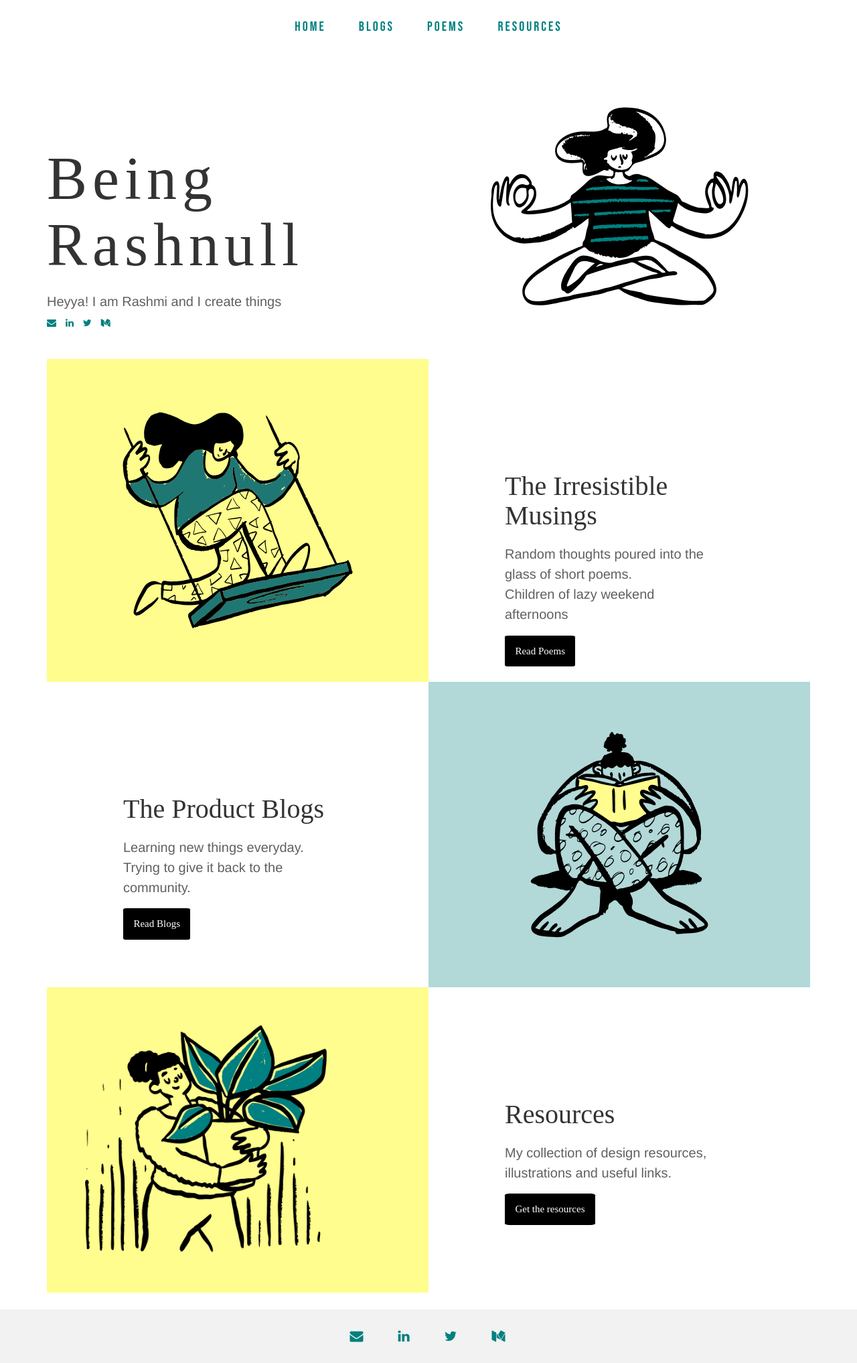
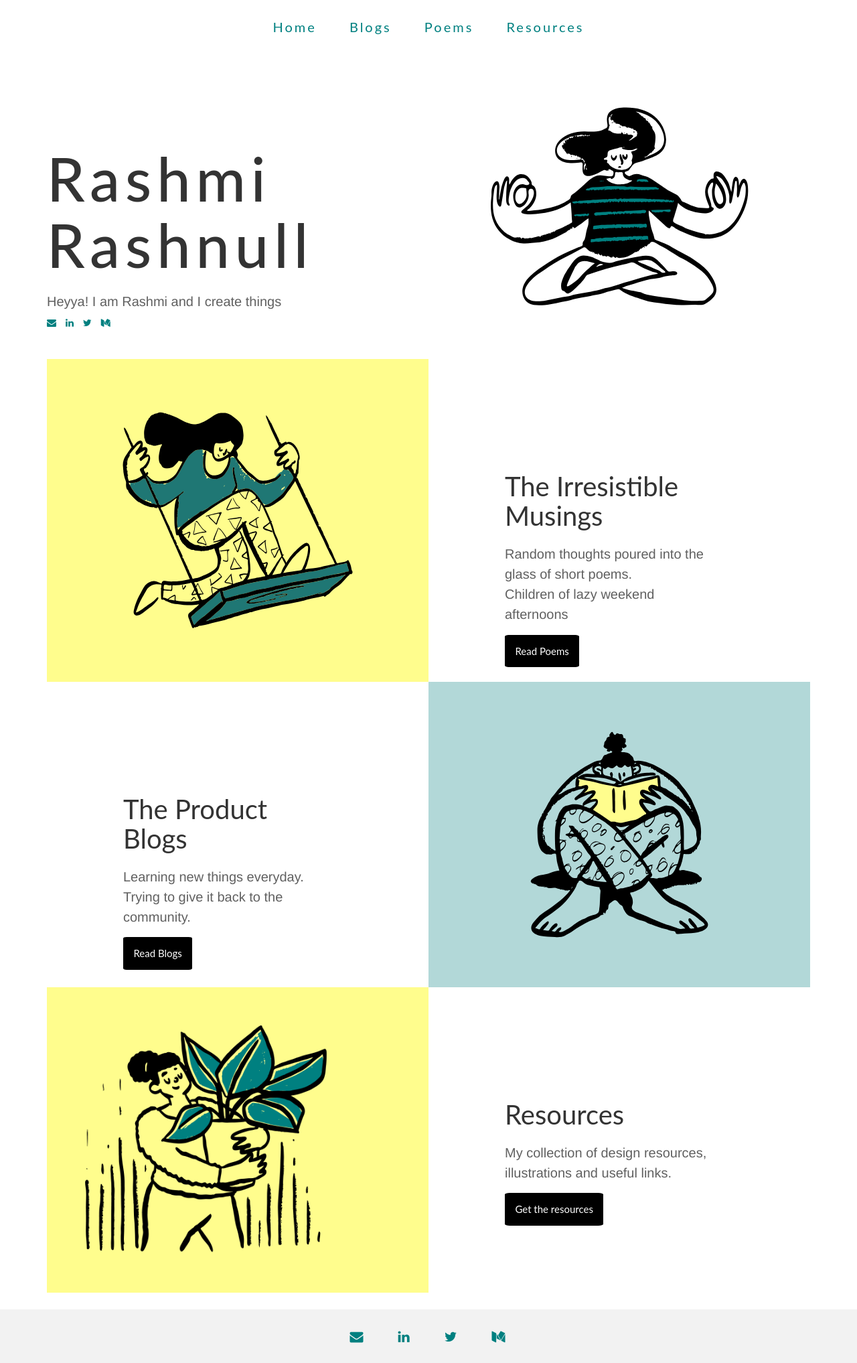
Before and after one commit to Rashmihere/Rashmihere.github.io, a Jekyll site: the page index.html, which Jekyll copies as it is, in a window 1280 px wide. Shown: the whole page at 67% size. Built offline with Jekyll 4.4.1, drawn with Linux system fonts in a browser that asks for light colours; some web fonts are replaced.

Commit message:
Font Change

```diff
--- a/index.html
+++ b/index.html
@@ -58,7 +58,7 @@
 
           <div class ="text-section" style = "padding-left: 0">
               <div class = "title-box" >
-              <h1 class = "site-title" style="letter-spacing: 8px;" > Being </h1>
+              <h1 class = "site-title" style="letter-spacing: 8px;" > Rashmi  </h1>
               <h1 class = "site-title"  style="letter-spacing: 8px;"> Rashnull </h1>
 
               <h3 class = "text"> Heyya! I am Rashmi and I create things </h3>
--- a/main.css
+++ b/main.css
@@ -1,7 +1,7 @@
 
 
 /** Basic styling */
-body { font-family: 'Solway', 'serif'; color: black; background-color: #fdfdfd; -webkit-text-size-adjust: 100%; -webkit-font-feature-settings: "kern" 1; -moz-font-feature-settings: "kern" 1; -o-font-feature-settings: "kern" 1; font-feature-settings: "kern" 1; font-kerning: normal; display: flex; min-height: 100vh; flex-direction: column; }
+body { font-family: 'Lato', 'serif'; color: black; background-color: #fdfdfd; -webkit-text-size-adjust: 100%; -webkit-font-feature-settings: "kern" 1; -moz-font-feature-settings: "kern" 1; -o-font-feature-settings: "kern" 1; font-feature-settings: "kern" 1; font-kerning: normal; display: flex; min-height: 100vh; flex-direction: column; }
 
 /** `main` element */
 main { display: block; /* Default value of `display` of `main` element is 'inline' in IE 11. */ }
@@ -56,7 +56,7 @@ a:hover { text-decoration: none; }
   padding-left: 10%;
   padding-top: 120px;
   color:cornsilk;
-  font-family: 'Solway', serif;
+  font-family: 'Lato', serif;
 
 }
 
@@ -108,7 +108,7 @@ font-size: 30px;
 
  .site-title {
 
-    font-family: 'Solway', serif;
+    font-family: 'Lato', serif;
     letter-spacing: 8px;
     font-size: 90px;
     margin: 0;
@@ -122,7 +122,7 @@ font-size: 30px;
   }
 
   .text-title{
-    font-family: 'Solway', serif;
+    font-family: 'Lato', serif;
     font-size: 40px;
     font-weight: 400;
      }
@@ -166,7 +166,7 @@ font-size: 12px;
     cursor: pointer;
     float:center;
       padding: 5%;
-    font-family: 'Solway', serif;
+    font-family: 'Lato', serif;
     font-size: 15px;
   }
   .button:visited{ text-decoration: none; color: white}
@@ -194,7 +194,7 @@ font-size: 12px;
 /*height: 30%; */
 background-color: #f2f2f2;
 margin-top: 2%;
-font-family: 'Solway', serif;  color: black;
+font-family: 'Lato', serif;  color: black;
 font-size: 20px;
 padding: 2%;
 display: flex;
@@ -243,7 +243,7 @@ justify-content: center;
 }
 .top-bar-element{
 
-  font-family: 'Bebas Neue', serif;
+  font-family: 'lato', serif;
   color: teal;
   text-align: center;
   vertical-align: center;
@@ -284,7 +284,7 @@ justify-content: center;
    margin: 15%;
    margin-top: 2%;
 
-   font-family: 'Solway', serif;
+   font-family: 'Lato', serif;
    margin-bottom: 2%;
    list-style: none;
 
@@ -370,13 +370,13 @@ margin: 8%;
   width: 100%;
   font-weight: 200;
   color: black;
-  font-family: 'Solway', sans-serif;
+  font-family: 'Lato', sans-serif;
   }
 
   .blog-title:hover{text-decoration: none}
 
 .blog-description{
-    font-family: 'Solway', serif;
+    font-family: 'Lato', serif;
     width: 100%;
     font-size: 20px;
     color: darkgray;
@@ -403,7 +403,7 @@ margin: 8%;
 .blog-content:hover{text-decoration: none}
 
 .read-time{
-  font-family: 'Solway', serif;
+  font-family: 'Lato', serif;
   font-size: 15px;
   color: gray;
 
@@ -479,7 +479,7 @@ font-size: 7px;
 
 .about{
   font-size: 30px;
-  font-family: 'solway', sans-serif;
+  font-family: 'Lato', sans-serif;
 
 }
 
```
